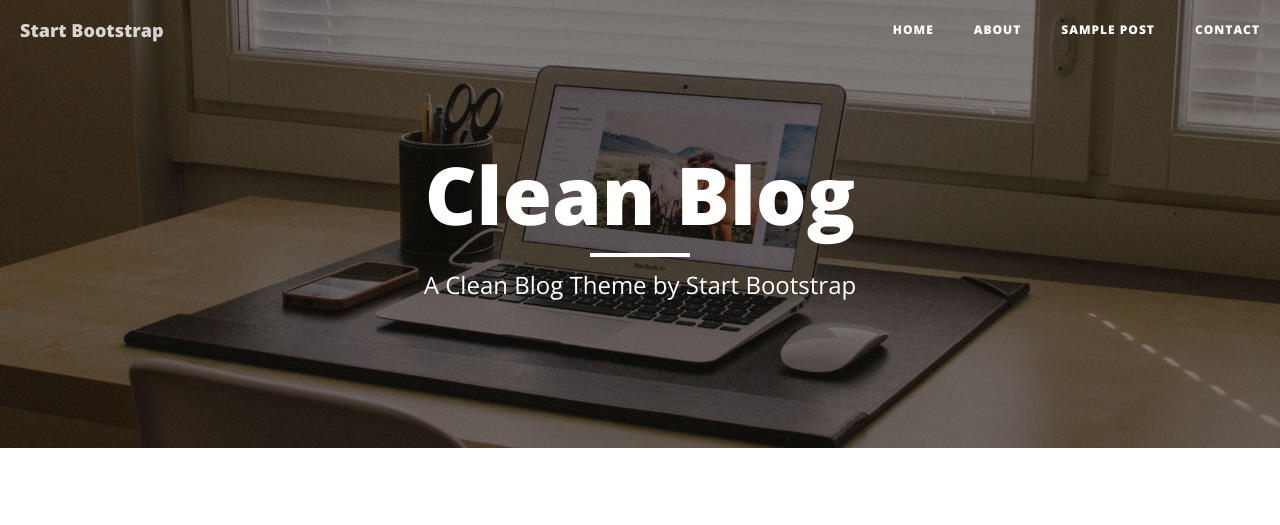
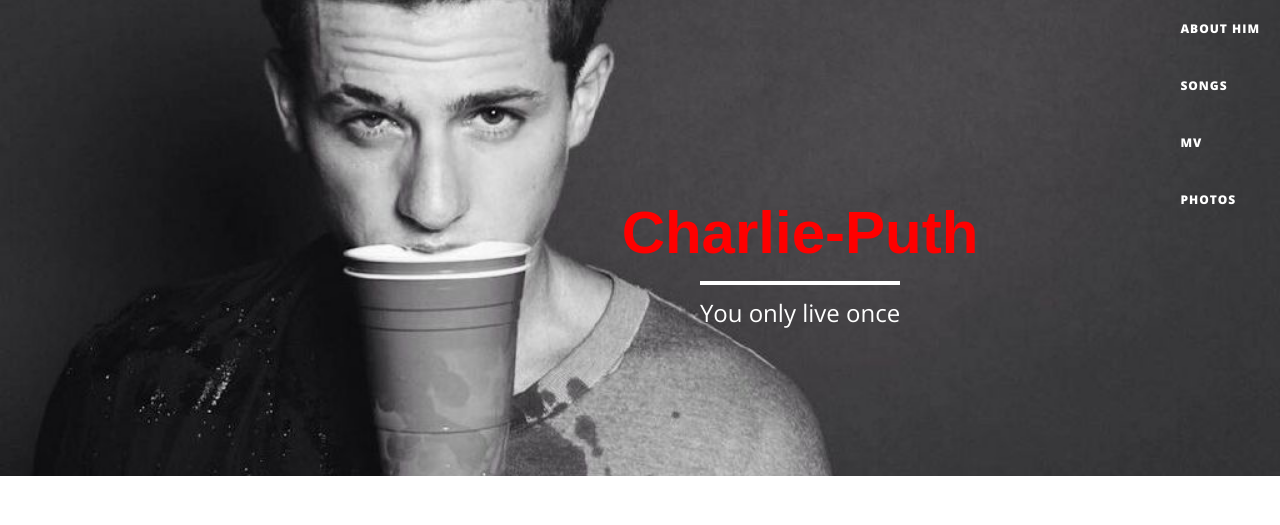
Before and after one commit to SummerPaige/SummerPaige.github.io, a website: page index.html in a window 1280 px wide. Shown: the top 525 px of the page. Drawn offline with nearby package versions, Linux system fonts and the light colour scheme.

Commit message:
change bg-color ang pic
change bg-color ang pic

```diff
--- a/css/clean-blog.css
+++ b/css/clean-blog.css
@@ -15,6 +15,7 @@
 p a {
   text-decoration: underline;
 }
+
 h1,
 h2,
 h3,
@@ -24,12 +25,21 @@
   font-family: 'Open Sans', 'Helvetica Neue', Helvetica, Arial, sans-serif;
   font-weight: 800;
 }
+h1.title {
+  font-family: sans-serif;
+  color: red
+}
+
+.site-heading{
+  margin-left: 320px;
+  margin-top: 50px;
+}
 a {
   color: #333333;
 }
 a:hover,
 a:focus {
-  color: #0085A1;
+  color:#00FFFF;
 }
 a img:hover,
 a img:focus {
@@ -40,7 +50,7 @@
   font-style: italic;
 }
 hr.small {
-  max-width: 100px;
+  max-width: 200px;
   margin: 15px auto;
   border-width: 4px;
   border-color: white;
--- a/index.html
+++ b/index.html
@@ -9,13 +9,13 @@
     <meta name="description" content="">
     <meta name="author" content="">
 
-    <title>Clean Blog</title>
+    <title>Charlie Puth</title>
 
     <!-- Bootstrap Core CSS -->
     <link href="vendor/bootstrap/css/bootstrap.min.css" rel="stylesheet">
 
     <!-- Theme CSS -->
-    <link href="css/clean-blog.min.css" rel="stylesheet">
+    <link href="css/clean-blog.css" rel="stylesheet">
 
     <!-- Custom Fonts -->
     <link href="vendor/font-awesome/css/font-awesome.min.css" rel="stylesheet" type="text/css">
@@ -40,25 +40,25 @@
             <div class="navbar-header page-scroll">
                 <button type="button" class="navbar-toggle" data-toggle="collapse" data-target="#bs-example-navbar-collapse-1">
                     <span class="sr-only">Toggle navigation</span>
-                    Menu <i class="fa fa-bars"></i>
+                    Menu<i class="fa fa-bars"></i>
                 </button>
-                <a class="navbar-brand" href="index.html">Start Bootstrap</a>
+                <!--<a class="navbar-brand" href="index.html">Start from here</a>-->
             </div>
 
             <!-- Collect the nav links, forms, and other content for toggling -->
             <div class="collapse navbar-collapse" id="bs-example-navbar-collapse-1">
-                <ul class="nav navbar-nav navbar-right">
+                <ul class="nav navbar-tabs navbar-right">
                     <li>
-                        <a href="index.html">Home</a>
+                        <a href="index.html">About him</a>
                     </li>
                     <li>
-                        <a href="about.html">About</a>
+                        <a href="http://music.163.com/#/artist?id=90331">Songs</a>
                     </li>
                     <li>
-                        <a href="post.html">Sample Post</a>
+                        <a href="http://music.163.com/#/mv?id=5687017">MV</a>
                     </li>
                     <li>
-                        <a href="contact.html">Contact</a>
+                        <a href="http://image.baidu.com/search/index?tn=baiduimage&ps=1&ct=201326592&lm=-1&cl=2&nc=1&ie=utf-8&word=charlie%20puth">Photos</a>
                     </li>
                 </ul>
             </div>
@@ -69,14 +69,14 @@
 
     <!-- Page Header -->
     <!-- Set your background image for this header on the line below. -->
-    <header class="intro-header" style="background-image: url('img/home-bg.jpg')">
+    <header class="intro-header" style="background-image: url('img/charlie-puth.jpg')">
         <div class="container">
             <div class="row">
                 <div class="col-lg-8 col-lg-offset-2 col-md-10 col-md-offset-1">
                     <div class="site-heading">
-                        <h1>Clean Blog</h1>
+                        <h1 class="title" style="font-size: 60px;"> Charlie-Puth</h1>
                         <hr class="small">
-                        <span class="subheading">A Clean Blog Theme by Start Bootstrap</span>
+                        <span class="subheading">You only live once</span>
                     </div>
                 </div>
             </div>
@@ -84,7 +84,8 @@
     </header>
 
     <!-- Main Content -->
-    <div class="container">
+   <!--
+   <div class="container">
         <div class="row">
             <div class="col-lg-8 col-lg-offset-2 col-md-10 col-md-offset-1">
                 <div class="post-preview">
@@ -132,8 +133,9 @@
                     <p class="post-meta">Posted by <a href="#">Start Bootstrap</a> on July 8, 2014</p>
                 </div>
                 <hr>
+                -->
                 <!-- Pager -->
-                <ul class="pager">
+                <!--<ul class="pager">
                     <li class="next">
                         <a href="#">Older Posts &rarr;</a>
                     </li>
@@ -141,6 +143,7 @@
             </div>
         </div>
     </div>
+    -->
 
     <hr>
 
```
Also changed, not shown: about.html (+1 -1 lines), img/charlie-puth.jpg (added).
